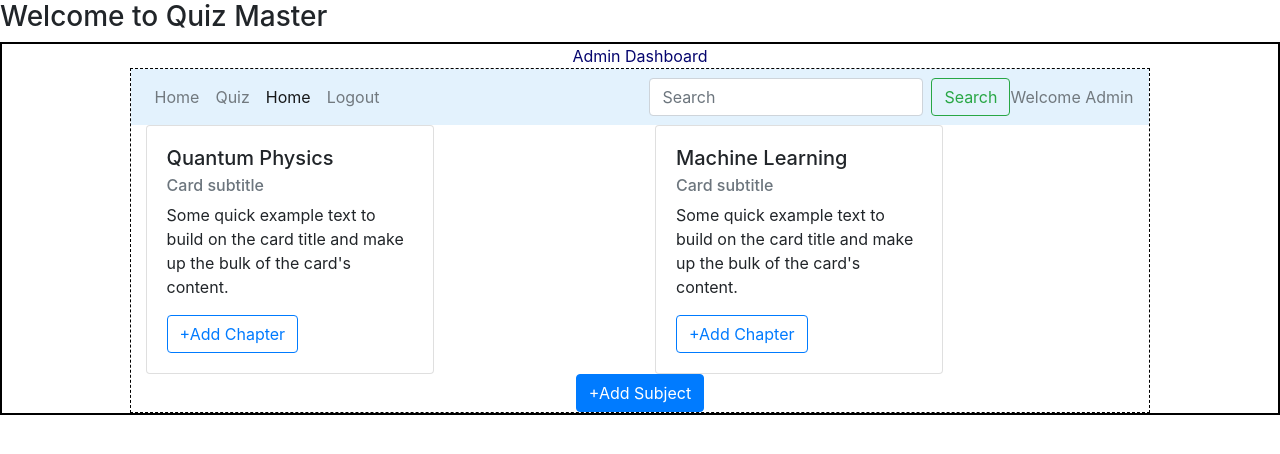
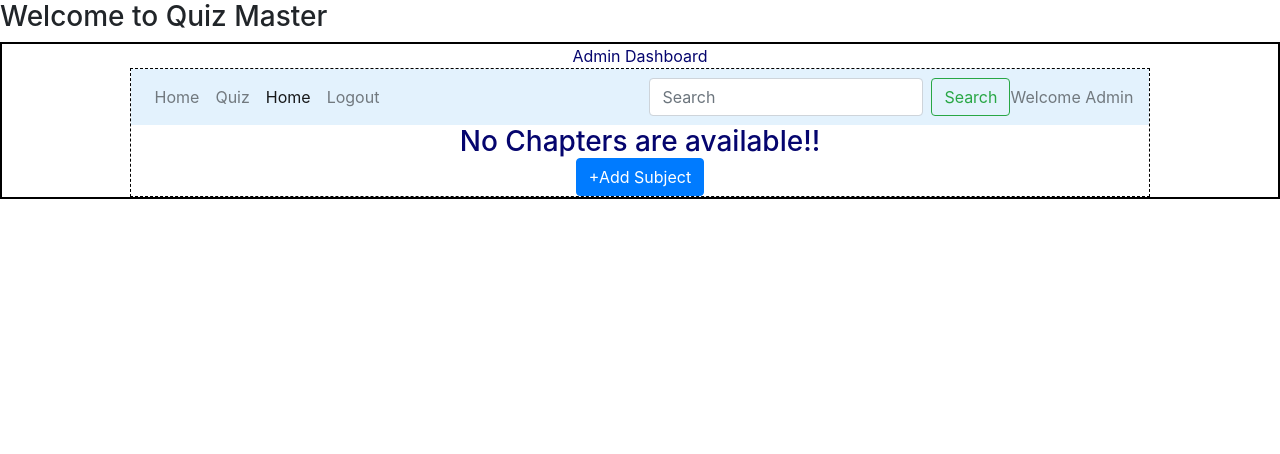
Before and after one commit to abhishank05/quiz-management-system, a Flask app: template templates/admin_dashboard.html in a window 1280 px wide. Shown: the top 454 px of the page. Run offline with Flask 3, Linux system fonts and the light colour scheme; the template is opened without the code that fills it, so the values that code supplies are empty.

Commit message:
commited changes done on 12/2/25

```diff
--- a/templates/admin_dashboard.html
+++ b/templates/admin_dashboard.html
@@ -1,71 +1,49 @@
-<!DOCTYPE html>
-<html lang="en">
-<head>
-    <link rel="stylesheet" href="/static/main.css">
-    <link rel="stylesheet" href="https://cdn.jsdelivr.net/npm/bootstrap@4.0.0/dist/css/bootstrap.min.css" integrity="sha384-Gn5384xqQ1aoWXA+058RXPxPg6fy4IWvTNh0E263XmFcJlSAwiGgFAW/dAiS6JXm" crossorigin="anonymous">
-    <title>Admin Dashboard</title>
-</head>
-<body>
-    <h3>Welcome to Quiz Master</h3>
-    <div class="my_container">
-        <div class="center">Admin Dashboard</div>
-        <div class="my_panel">
-            <nav class="navbar navbar-expand-lg navbar-light" style="background-color: #e3f2fd;">
-
-                <div class="collapse navbar-collapse" id="navbarText">
-                  <ul class="navbar-nav mr-auto">
-                    <li class="nav-item">
-                        <a class="nav-link" href="#">Home</a>
-                    </li>
-                    <li class="nav-item">
-                        <a class="nav-link" href="#">Quiz</a>
-                    </li>
-                    <li class="nav-item active">
-                      <a class="nav-link" href="#">Home <span class="sr-only">Summary</span></a>
-                    </li>
-                    <li class="nav-item">
-                      <a class="nav-link" href="#">Logout</a>
-                    </li>
-                  </ul>
-                  <form class="form-inline">
-                    <input class="form-control mr-sm-2" type="search" placeholder="Search">
-                    <button class="btn btn-outline-success my-2 my-sm-0" type="submit">Search</button>
-                </form>
-                  <span class="navbar-text">
-                    Welcome Admin
-                  </span>
-                </div>
-              </nav>
+{%extends "admin_layout.html"%}    <!--Inherited all nav features-->
+{%block content %}
               <div class="container">
+                {%if subject%}
                 <div class="row">
+                    {%for sub in subject%}
                   <div class="col">
                     <!-- Subject1 Card here -->
                     <div class="card" style="width: 18rem;">
                         <div class="card-body">
-                          <h5 class="card-title">Quantum Physics</h5>
-                          <h6 class="card-subtitle mb-2 text-muted">Card subtitle</h6>
-                          <p class="card-text">Some quick example text to build on the card title and make up the bulk of the card's content.</p>
+                          <h5 class="card-title">{{subject.name}}</h5>
+                          <h6 class="card-subtitle mb-2 text-muted">{{subject.description}}/h6>
+                          {%if subject.chapters%}
+                        <table>
+                            <tr>
+                                <th> Subject ID</th>
+                                <th>Name of Subject</th>
+                                <th>Description of Subject</th>
+                                {%for chapter in subject.chapters%}
+                                <tr>
+                                    <td>
+                                        {{chapter.id}}
+                                        {{chapter.name}}
+                                        {{chapter.description}}
+
+                                    </td>
+                                </tr>
+                            </tr>
+                            {%endfor%}
+                          </table>
+                          {%else%}
+                          <p>No Subjects here!!</p>
+                          {%endif%}
                           <button type="button" class="btn btn-outline-primary">+Add Chapter</button>
                         </div>
                       </div>
+                      <!-- End of Subject1 -->
                   </div>
-                  <div class="col">
-                    <!-- Subject2 Card here -->
-                    <div class="card" style="width: 18rem;">
-                        <div class="card-body">
-                          <h5 class="card-title">Machine Learning </h5>
-                          <h6 class="card-subtitle mb-2 text-muted">Card subtitle</h6>
-                          <p class="card-text">Some quick example text to build on the card title and make up the bulk of the card's content.</p>
-                          <button type="button" class="btn btn-outline-primary">+Add Chapter</button>
-                        </div>
-                      </div>
-                  </div>
-
+                  {%endfor%}
+                </div>
+                {%else%}
+                 <h3 class="center"> No Chapters are available!!</h3>
+                {%endif%}
               </div>
+              <div class="center">
+                <button type="button" class="btn btn-primary">+Add Subject</button>
+            </div>
         </div>
-        <div class="center">
-            <button type="button" class="btn btn-primary">+Add Subject</button>
-        </div>
-    </div>
-</body>
-</html>
+{%endblock%}
--- /dev/null
+++ b/templates/admin_layout.html
@@ -0,0 +1,45 @@
+<!DOCTYPE html>
+<html lang="en">
+<head>
+    <link rel="stylesheet" href="/static/main.css">
+    <link rel="stylesheet" href="https://cdn.jsdelivr.net/npm/bootstrap@4.0.0/dist/css/bootstrap.min.css" integrity="sha384-Gn5384xqQ1aoWXA+058RXPxPg6fy4IWvTNh0E263XmFcJlSAwiGgFAW/dAiS6JXm" crossorigin="anonymous">
+    <title>Admin Dashboard</title>
+</head>
+<body>
+    <h3>Welcome to Quiz Master</h3>
+    <div class="my_container">
+        <div class="center">Admin Dashboard</div>
+        <div class="my_panel">
+            <nav class="navbar navbar-expand-lg navbar-light" style="background-color: #e3f2fd;">
+
+                <div class="collapse navbar-collapse" id="navbarText">
+                  <ul class="navbar-nav mr-auto">
+                    <li class="nav-item">
+                        <a class="nav-link" href="#">Home</a>
+                    </li>
+                    <li class="nav-item">
+                        <a class="nav-link" href="#">Quiz</a>
+                    </li>
+                    <li class="nav-item active">
+                      <a class="nav-link" href="#">Home <span class="sr-only">Summary</span></a>
+                    </li>
+                    <li class="nav-item">
+                      <a class="nav-link" href="#">Logout</a>
+                    </li>
+                  </ul>
+                  <form class="form-inline">
+                    <input class="form-control mr-sm-2" type="search" placeholder="Search">
+                    <button class="btn btn-outline-success my-2 my-sm-0" type="submit">Search</button>
+                </form>
+                  <span class="navbar-text">
+                    Welcome Admin
+                  </span>
+                </div>
+              </nav>
+              {%block content%}
+              <!-- This is from child html -->
+               {%endblock%}
+            </div>
+    </div>
+    </body>
+</html>
```
Also changed, not shown: templates/user_dashboard.html (+3 -44 lines), templates/user_layout.html (added, +47 -0 lines), models/model1.py (line endings or trailing spaces).
